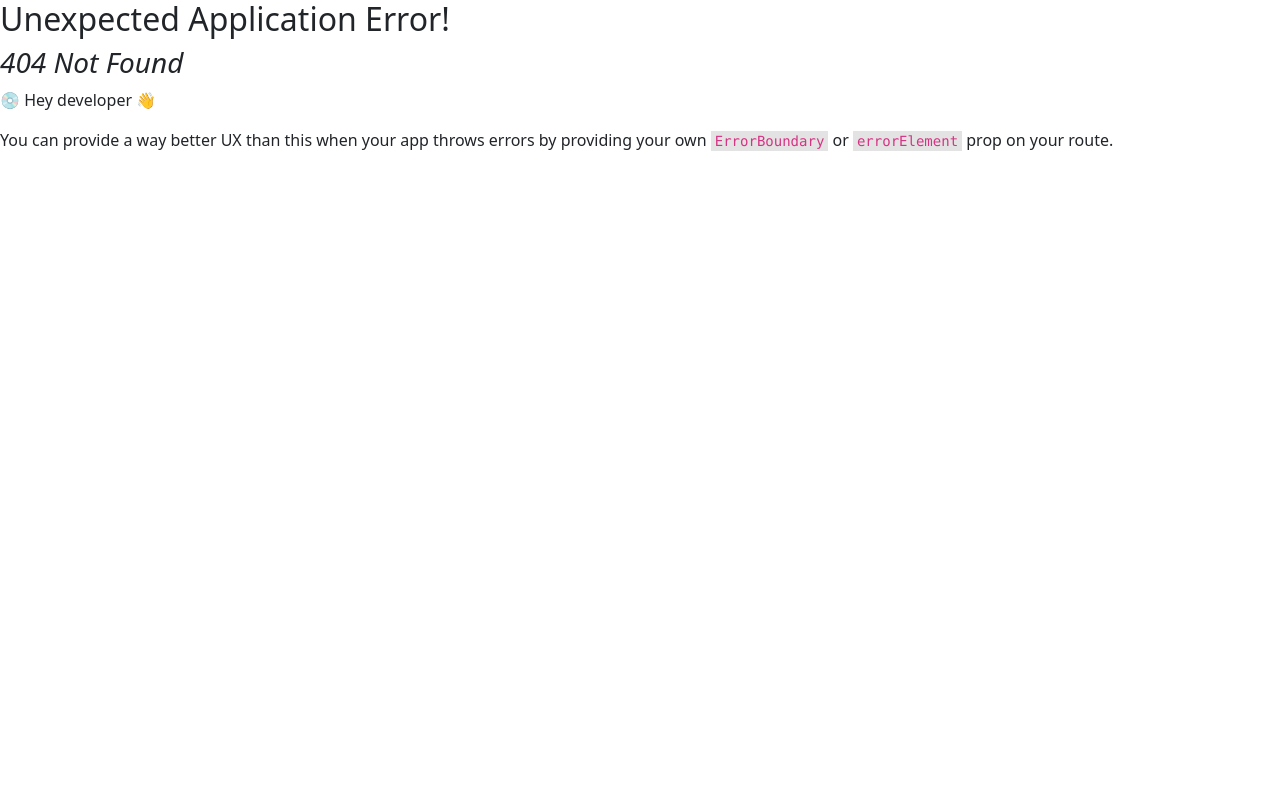
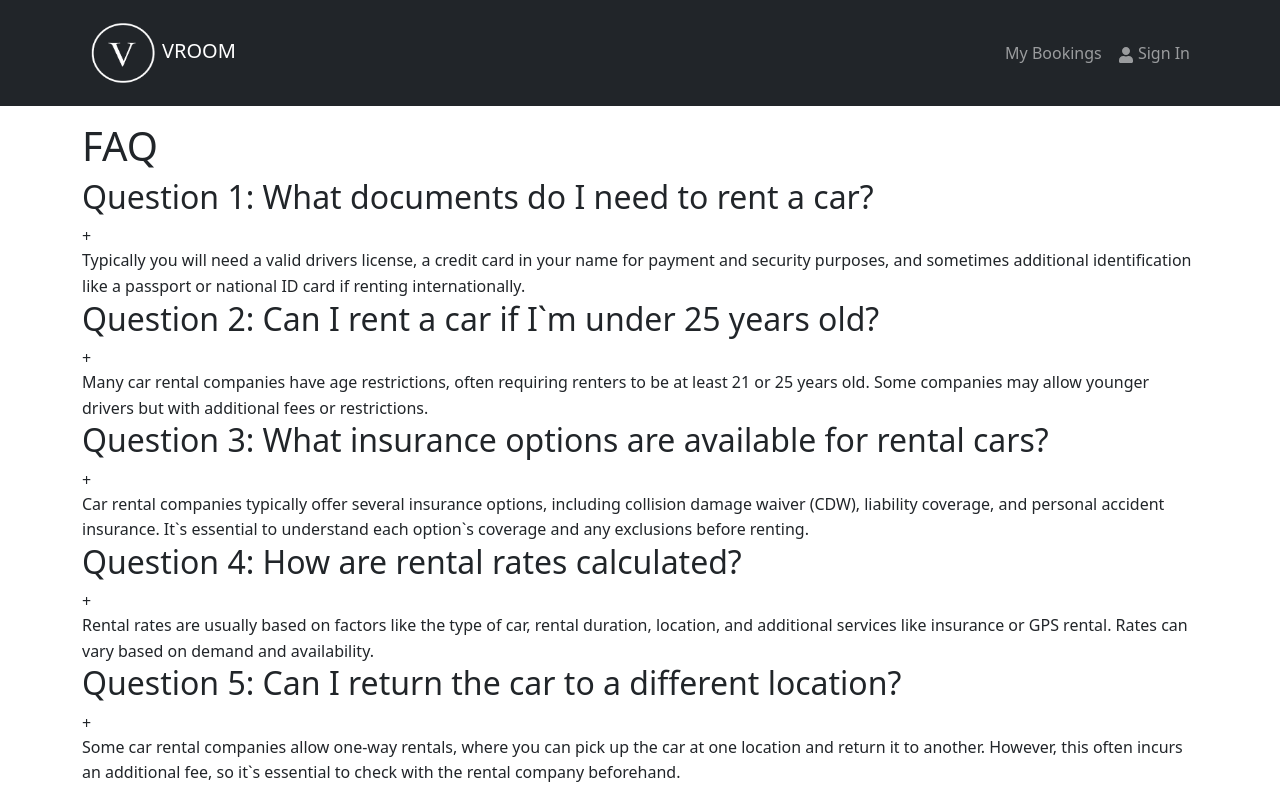
Before and after one commit to UjjwolMagar09/VROOM-V2, a React (Create React App) app in the folder frontend/: page /FAQ in a window 1280 px wide. Before the commit this address had no page. Shown: the top 800 px of the page. Built offline with nearby package versions, Linux system fonts and the light colour scheme.

Commit message:
Added FAQ Screen for the Vroom_Website

```diff
--- a/frontend/package.json
+++ b/frontend/package.json
@@ -4,6 +4,10 @@
   "private": true,
   "proxy": "http://localhost:5000",
   "dependencies": {
+    "@fortawesome/free-brands-svg-icons": "^6.5.2",
+    "@fortawesome/free-regular-svg-icons": "^6.5.2",
+    "@fortawesome/free-solid-svg-icons": "^6.5.2",
+    "@fortawesome/react-fontawesome": "^0.2.1",
     "@paypal/react-paypal-js": "^8.3.0",
     "@reduxjs/toolkit": "^2.2.3",
     "@testing-library/jest-dom": "^5.17.0",
@@ -11,6 +15,7 @@
     "@testing-library/user-event": "^13.5.0",
     "axios": "^1.6.8",
     "bootstrap": "^5.3.3",
+    "emailjs-com": "^3.2.0",
     "react": "^18.2.0",
     "react-bootstrap": "^2.10.2",
     "react-dom": "^18.2.0",
--- a/frontend/src/components/Footer.jsx
+++ b/frontend/src/components/Footer.jsx
@@ -14,7 +14,7 @@ const Footer = () => {
       <Link to="" className="footer-link">HELP</Link>
         <Link to="/contact" className="footer-link">Contact Us</Link>
         <Link to="" className="footer-link">About Us</Link>
-        <Link to="" className="footer-link">FAQs</Link>
+        <Link to="/FAQ" className="footer-link">FAQ</Link>
         <Link to="/privacypolicy" className="footer-link">Privacy Policy</Link>
         <Link to="/termsandconditions" className="footer-link">Terms and Conditions</Link>
       </div>
@@ -22,8 +22,8 @@ const Footer = () => {
         <p className="footer__follow">FOLLOW US</p>
         <div className="social-icons">
         <a href="#"><FontAwesomeIcon icon={faFacebookF} className="svg-inline--fa" /></a>
-<a href="#"><FontAwesomeIcon icon={faInstagram} className="svg-inline--fa" /></a>
-<a href="#"><FontAwesomeIcon icon={faTwitter} className="svg-inline--fa" /></a>
+        <a href="#"><FontAwesomeIcon icon={faInstagram} className="svg-inline--fa" /></a>
+        <a href="#"><FontAwesomeIcon icon={faTwitter} className="svg-inline--fa" /></a>
         </div>
       </div>
       <div className="footer__right">
--- a/frontend/src/index.js
+++ b/frontend/src/index.js
@@ -36,8 +36,9 @@ import ProductListDistributorScreen from './screens/distributor/ProductListDistr
 
 
 
+
 import Contactus from './screens/Contactus';
-
+import FAQ from './screens/FAQ';
 import PrivacyPolicy from './screens/PrivacyPolicy';
 import TermsAndConditions from './screens/TermsAndConditions';
 
@@ -52,6 +53,7 @@ const router = createBrowserRouter(
       <Route path="/contact" element={<Contactus />} />
             <Route path="/privacypolicy" element={<PrivacyPolicy />} />
             <Route path="/termsandconditions" element={<TermsAndConditions/>} />
+            <Route path='/FAQ' element={<FAQ />}/>
       {/* Registered users */}
       <Route path='' element={<PrivateRoute />}>
         <Route path='/shipping' element={<ShippingScreen />} />
--- /dev/null
+++ b/frontend/src/screens/FAQ.jsx
@@ -0,0 +1,56 @@
+import React, { useState } from 'react';
+
+function FAQ() {
+  const [activeIndex, setActiveIndex] = useState(null);
+
+  const toggleItem = (index) => {
+    setActiveIndex(activeIndex === index ? null : index);
+  };
+
+  const data = [
+    {
+      question: 'Question 1: What documents do I need to rent a car?',
+      answer:
+        'Typically you will need a valid drivers license, a credit card in your name for payment and security purposes, and sometimes additional identification like a passport or national ID card if renting internationally.',
+    },
+    {
+      question: 'Question 2: Can I rent a car if I`m under 25 years old?',
+      answer:
+        'Many car rental companies have age restrictions, often requiring renters to be at least 21 or 25 years old. Some companies may allow younger drivers but with additional fees or restrictions.',
+    },
+    {
+      question: 'Question 3: What insurance options are available for rental cars?',
+      answer:
+        'Car rental companies typically offer several insurance options, including collision damage waiver (CDW), liability coverage, and personal accident insurance. It`s essential to understand each option`s coverage and any exclusions before renting.',
+    },
+    {
+      question: 'Question 4: How are rental rates calculated?',
+      answer:
+        'Rental rates are usually based on factors like the type of car, rental duration, location, and additional services like insurance or GPS rental. Rates can vary based on demand and availability.',
+    },
+    {
+      question: 'Question 5: Can I return the car to a different location?',
+      answer:
+        'Some car rental companies allow one-way rentals, where you can pick up the car at one location and return it to another. However, this often incurs an additional fee, so it`s essential to check with the rental company beforehand.',
+    }
+  ];
+
+  return (
+    <div className="wrapper">
+      <h1>FAQ</h1>
+      <div className="accordion">
+        {data.map((item, index) => (
+          <div className={`item ${activeIndex === index ? 'active' : ''}`} key={index} onClick={() => toggleItem(index)}>
+            <div className="title">
+              <h2>{item.question}</h2>
+              <span>{activeIndex === index ? '-' : '+'}</span>
+            </div>
+            <div className="content">{item.answer}</div>
+          </div>
+        ))}
+      </div>
+    </div>
+  );
+}
+
+export default FAQ;
```
Also changed, not shown: package.json (+12 -0 lines), 2 other files (tests, documents, lock files or other folders).
